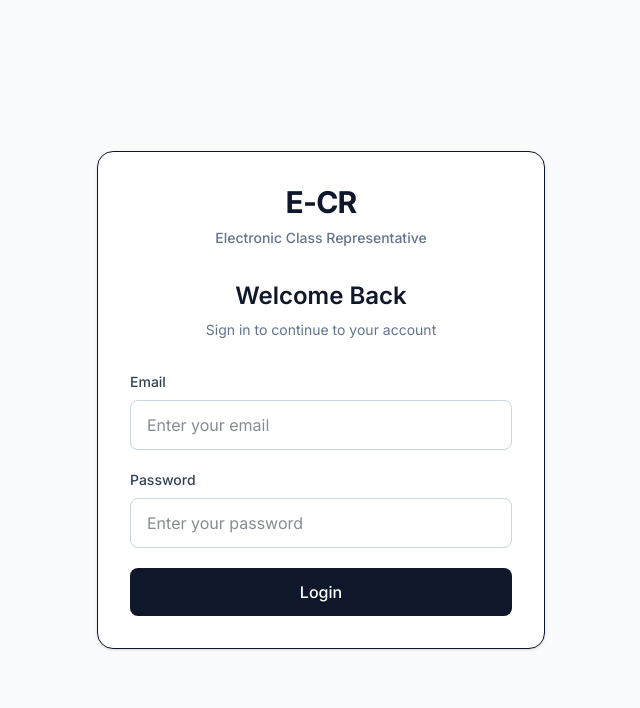
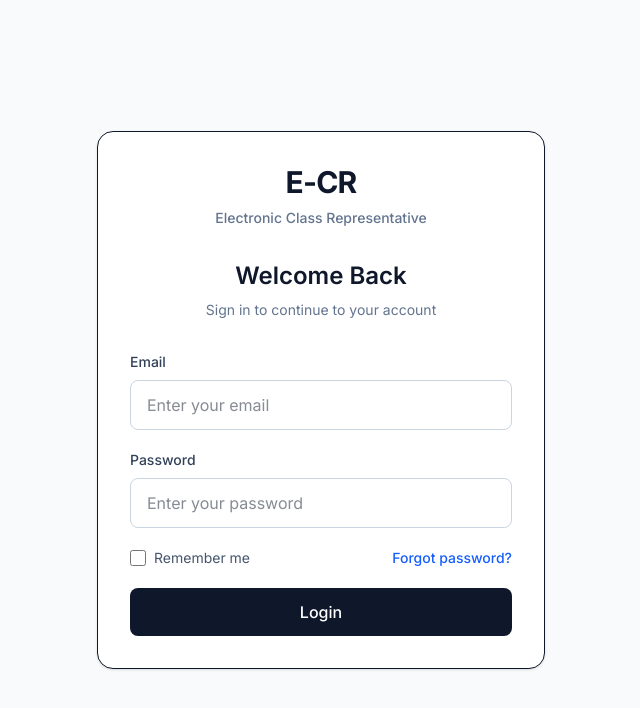
Before and after one commit to sincoders404/Project-E-CR, a Next.js app: page /login in a window 1280 px wide. Shown: the top 708 px of the page, without its empty margins (319-959 px from the left). Built offline with nearby package versions, Linux system fonts and the light colour scheme.

Commit message:
Added remember me and forgot password

```diff
--- a/app/login/page.tsx
+++ b/app/login/page.tsx
@@ -58,6 +58,23 @@ export default function LoginPage() {
               className="mt-2 w-full rounded-lg border border-slate-300 px-4 py-3 outline-none focus:border-blue-500 focus:ring-2 focus:ring-blue-100"
             />
           </div>
+          <div className="flex items-center justify-between">
+  <label className="flex items-center gap-2 text-sm text-slate-600">
+    <input
+      type="checkbox"
+      className="h-4 w-4 rounded border-slate-300"
+    />
+
+    <span>Remember me</span>
+  </label>
+
+  <a
+    href="#"
+    className="text-sm font-medium text-blue-600 hover:text-blue-700"
+  >
+    Forgot password?
+  </a>
+</div>
 
           {/* Login Button */}
           <button
```
